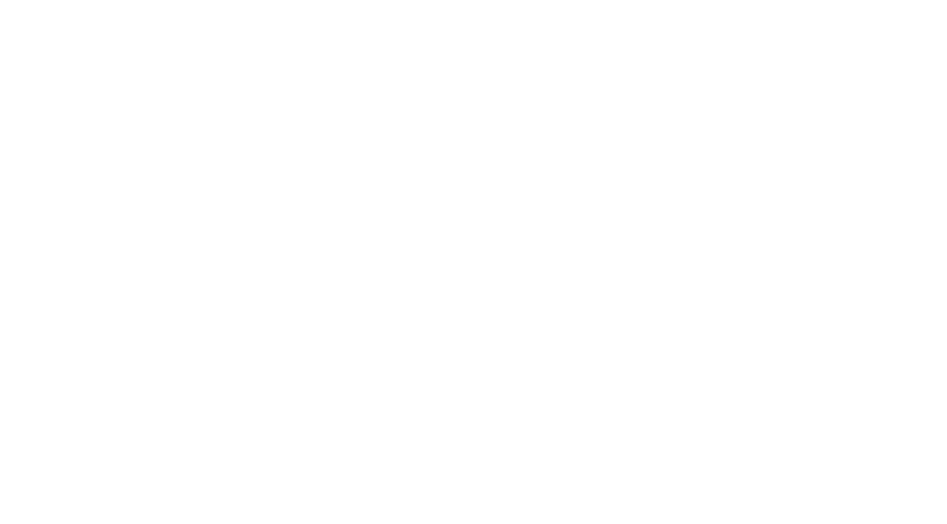
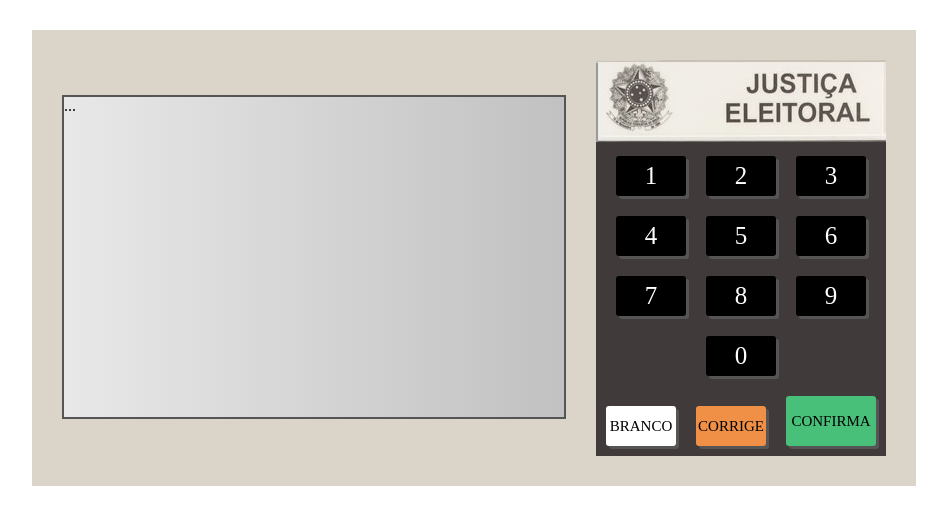
Before and after one commit to Filipe-Bacof/Projeto-Urna, a plain HTML site: page index.html in a window 1280 px wide. Shown: the whole page, without its empty margins (166-1113 px from the left). Drawn offline with Linux system fonts and the light colour scheme.

Commit message:
criado estilo e html da urna eletronica

```diff
--- a/index.html
+++ b/index.html
@@ -9,6 +9,38 @@
     <title>Urna Eletronica</title>
 </head>
 <body>
-
+    <div class="urna">
+        <div class="tela">
+            ...
+        </div>
+        <div class="teclado">
+            <div class="header--teclado">
+                <img src="headerurna.png" alt="brasão + Justiça Eleitoral">
+            </div>
+            <div class="teclado--linha">
+                <div class="teclado--botao">1</div>
+                <div class="teclado--botao">2</div>
+                <div class="teclado--botao">3</div>
+            </div>
+            <div class="teclado--linha">
+                <div class="teclado--botao">4</div>
+                <div class="teclado--botao">5</div>
+                <div class="teclado--botao">6</div>
+            </div>
+            <div class="teclado--linha">
+                <div class="teclado--botao">7</div>
+                <div class="teclado--botao">8</div>
+                <div class="teclado--botao">9</div>
+            </div>
+            <div class="teclado--linha">
+                <div class="teclado--botao">0</div>
+            </div>
+            <div class="teclado--linha">
+                <div class="teclado--botao botao--branco">BRANCO</div>
+                <div class="teclado--botao botao--corrige">CORRIGE</div>
+                <div class="teclado--botao botao--confirma">CONFIRMA</div>
+            </div>
+        </div>
+    </div>
 </body>
 </html>
--- a/style.css
+++ b/style.css
@@ -0,0 +1,67 @@
+body {
+    margin: 0;
+    display: flex;
+    justify-content: center;
+    align-items: center;
+}
+
+.urna {
+    background-color: #dbd5c9;
+    padding: 30px;
+    display: flex;
+    margin-top: 30px;
+}
+
+.tela {
+    margin-top: 35px;
+    width: 500px;
+    height: 320px;
+    background: linear-gradient(to right, #e8e8e8, #c1c1c1);
+    border: 2px solid #555;
+}
+
+.teclado {
+    background-color: #403a3a;
+    margin-left: 30px;
+}
+
+.teclado--linha {
+    display: flex;
+    justify-content: center;
+    align-items: flex-end;
+}
+
+.teclado--botao {
+    width: 70px;
+    height: 40px;
+    background-color: #000;
+    color: #fff;
+    font-size: 25px;
+    display: flex;
+    justify-content: center;
+    align-items: center;
+    margin: 10px;
+    cursor: pointer;
+    box-shadow: 3px 3px 0px #555;
+    border-radius: 3px;
+}
+
+.botao--branco {
+    background-color: #fff;
+    color: #000;
+    font-size: 15px;
+}
+
+.botao--corrige {
+    background-color: #f09046;
+    color: #000;
+    font-size: 15px;
+}
+
+.botao--confirma {
+    background-color: #48c079;
+    color: #000;
+    font-size: 15px;
+    width: 90px;
+    height: 50px;
+}
```
